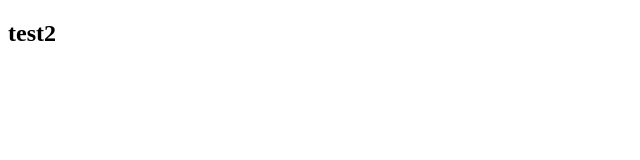
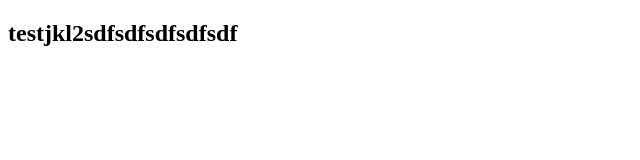
Before and after one commit to Pengsea1/TestStaticHosting, a plain HTML site: page index.html in a window 1280 px wide. Shown: the whole page, without its empty margins (0-640 px from the left). Drawn offline with Linux system fonts and the light colour scheme.

Commit message:
update to test conflict

```diff
--- a/index.html
+++ b/index.html
@@ -7,6 +7,6 @@
     <title>Document</title>
 </head>
 <body>
-<h2>test2</h2>
+<h2>testjkl2sdfsdfsdfsdfsdf</h2>
 </body>
 </html>
```
